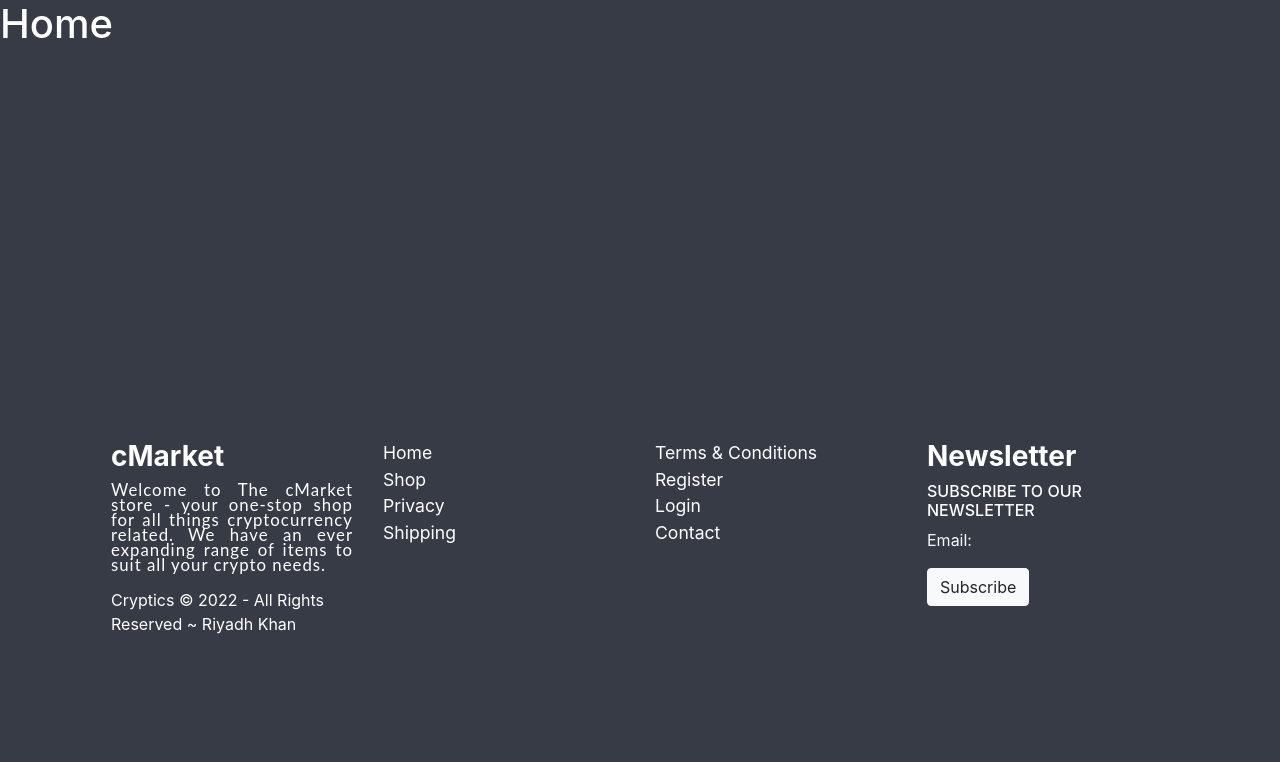
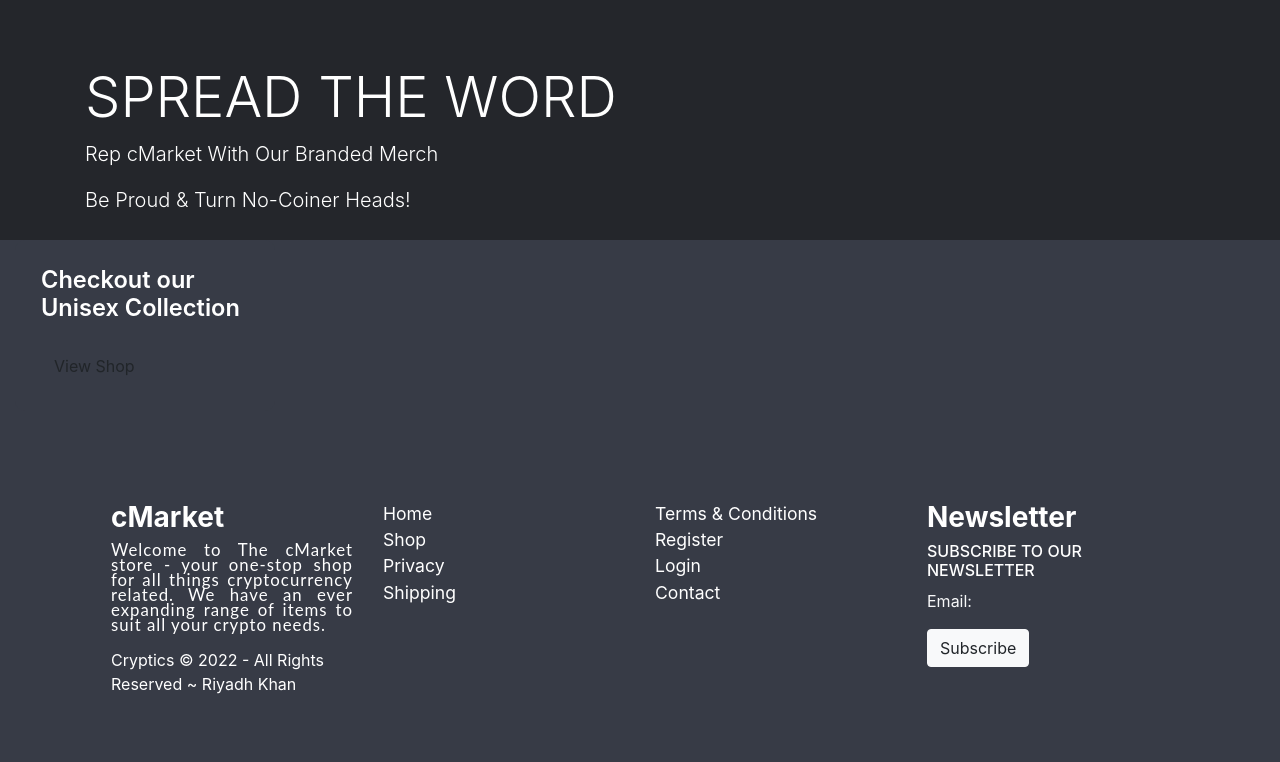
Before and after one commit to RiyadhKh4n/cmarket, a Django app: page / in a window 1280 px wide. Shown: the part 98-860 px from the top of the page. Before the commit the page ends 732 px from the top, so only its background shows below. Run offline with Django 3.2, Linux system fonts and the light colour scheme; parts of the project's set-up code (start-up, migrations or seed data) failed here and were passed over; some libraries are stand-ins or nearby versions.

Commit message:
Add to index.html

```diff
--- a/home/templates/home/index.html
+++ b/home/templates/home/index.html
@@ -13,6 +13,70 @@
 
 {% block content %}
 
-<h1>Home</h1>
+<div class="jumbotron jumbotron-fluid">
+    <div class="container">
+      <h1 class="display-4 text-uppercase">spread the word</h1>
+      <p class="lead">Rep cMarket With Our Branded Merch </p>
+      <p class="lead">Be Proud & Turn No-Coiner Heads!</p>
+    </div>
+</div>
+
+<div class="col-12 w-100">
+    <div class="row">
+        <div class="col-12 col-md-3 col-sm-none">
+            <div class="shop-filter">
+                <h3 class="shop-filter-heading">Checkout our Unisex Collection</h3>
+                <button class="btn">View Shop</button>
+            </div>
+        </div>
+        <div class="product-container col-12 col-md-9">
+            <div class="row">
+                {% for product in products %}
+                    <div class="col-12 col-md-6 col-lg-4 col-xl-3 my-2">
+                        <div class="card h-100 border-0">
+                            {% if product.image %}
+                            <a href="{% url 'product_detail' product.id %}">
+                                <img class="card-img-top img-fluid" src="{{ product.image.url }}" alt="{{ product.name }}">
+                            </a>
+                            {% else %}
+                            <a href="{% url 'product_detail' product.id %}">
+                                <img class="card-img-top img-fluid" src="{{ MEDIA_URL }}noimage.png" alt="{{ product.name }}">
+                            </a>
+                            {% endif %}
+                            <div class="card-body pb-0">
+                                <p class="mb-0">{{ product.name }}</p>
+                            </div>
+                            <div class="card-footer pt-0 border-0 text-left">
+                                <div class="row">
+                                    <div class="col">
+                                        <p class="lead mb-0 text-left font-weight-bold">£{{ product.price }}</p>
+                                        {% if product.category %}
+                                        <p class="small mt-1 mb-0">
+                                            <a class="text-muted" href="{% url 'products' %}?category={{ product.category.name }}">
+                                                <i class="fas fa-tag mr-1"></i>{{ product.category.friendly_name }}
+                                            </a>
+                                        </p>
+                                        {% endif %}
+                                        {% if product.rating %}
+                                            <small class="text-muted"><i class="fas fa-star mr-1"></i>{{ product.rating }} / 5</small>
+                                        {% else %}
+                                            <small class="text-muted">No Rating</small>
+                                        {% endif %}
+                                        {% if request.user.is_superuser %}
+                                            <small class="ml-3">
+                                                <a href="{% url 'edit_product' product.id %}">Edit</a> |
+                                                <a class="text-danger" href="{% url 'delete_product' product.id %}">Delete</a>
+                                            </small>
+                                        {% endif %}
+                                    </div>
+                                </div>
+                            </div>
+                        </div>
+                    </div>
+            {% endfor %}
+    </div>
+</div>
+
+
 
 {% endblock %}
```
